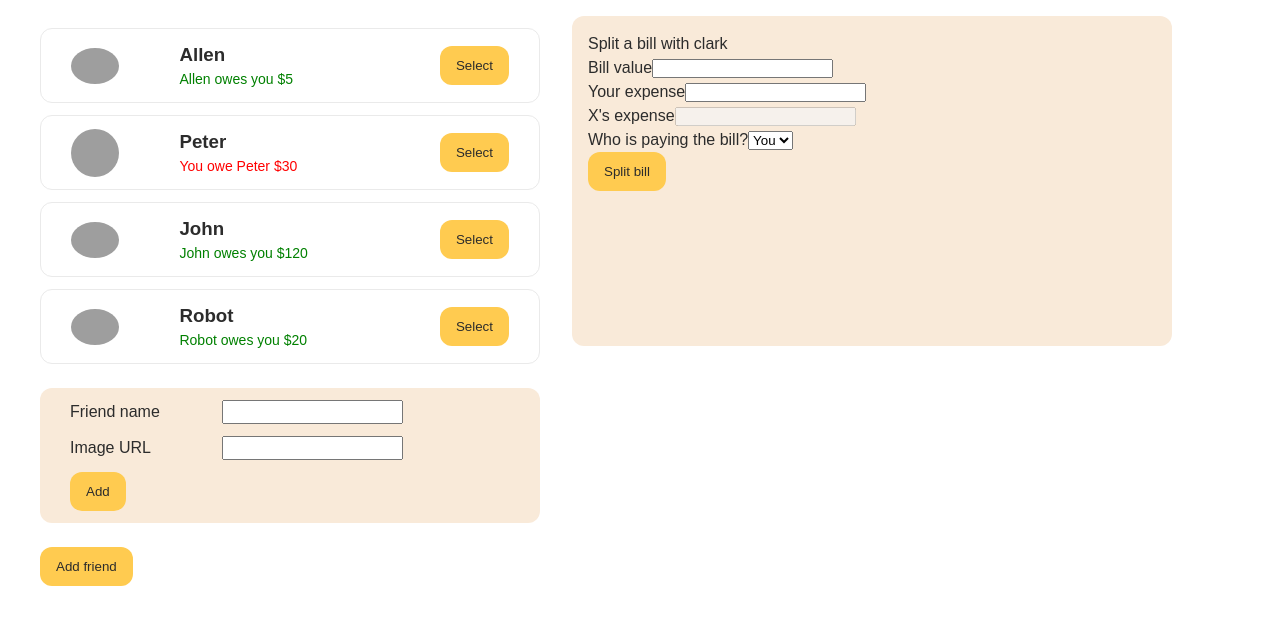
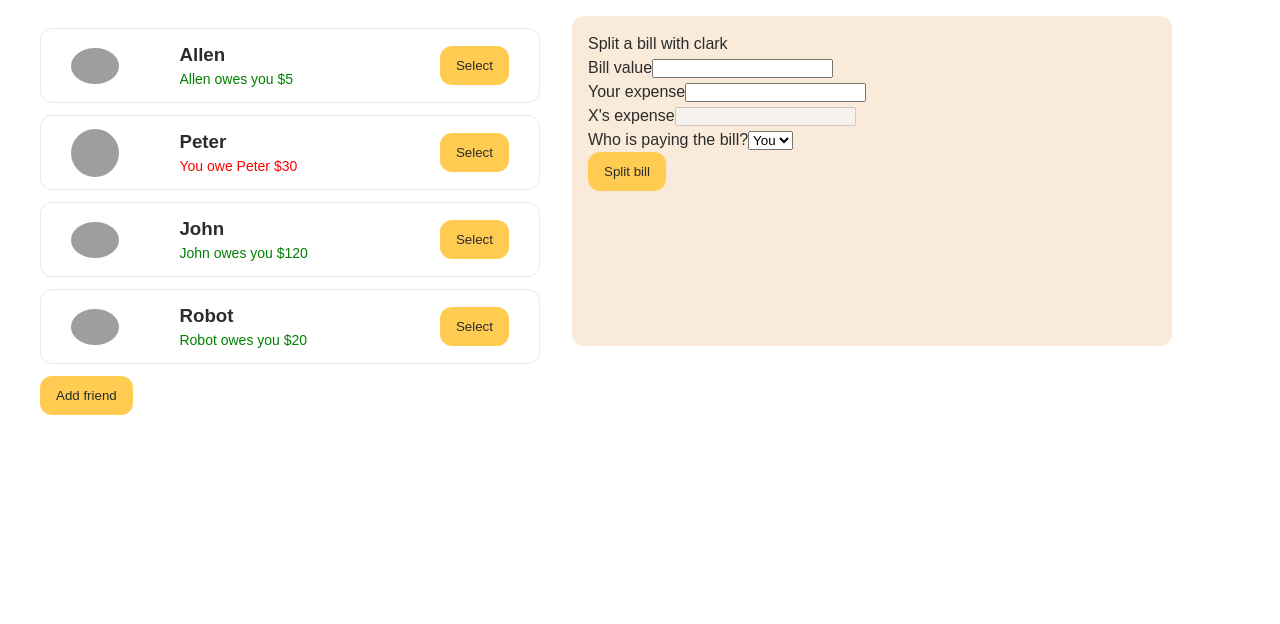
Before and after one commit to ariantershnjakuu/list-friends, a React (Create React App) app: page / in a window 1280 px wide. Shown: the top 624 px of the page. Built offline with nearby package versions, Linux system fonts and the light colour scheme; grey boxes are pictures that could not be loaded.

Commit message:
Add friend in the friend list

```diff
--- a/src/App.tsx
+++ b/src/App.tsx
@@ -5,14 +5,28 @@ import FormAddFriend from "./components/FormAddFriend";
 import Button from "./components/AddButton";
 import "./index.css";
 import FormSplitBill from "./components/FormSplitBill";
+import { useState } from "react";
 
 function App() {
+  const [showAdd, setShowAdd] = useState(false);
+  const [friend, setFriend] = useState(initialFriend);
+
+  const handleShowAdd = () => {
+    setShowAdd((show) => !show);
+  };
+
+  const handleAddFriend = (newFriend: any) => {
+    setFriend((prev) => [...prev, newFriend]);
+    setShowAdd(false);
+  };
   return (
     <div className="App">
       <div style={{ padding: "0 0 0 24px" }}>
-        <FriendList friends={initialFriend} />
-        <FormAddFriend />
-        <Button>Add friend</Button>
+        <FriendList friends={friend} />
+        {showAdd && <FormAddFriend onAddFriend={handleAddFriend} />}
+        <div onClick={handleShowAdd}>
+          <Button>{showAdd ? "Close" : "Add friend"}</Button>
+        </div>
       </div>
       <FormSplitBill />
     </div>
--- a/src/components/AddButton.tsx
+++ b/src/components/AddButton.tsx
@@ -8,7 +8,9 @@ interface AddButtonProps {
 const AddButton: React.FC<AddButtonProps> = ({ children }) => {
   return (
     <div>
-      <button className="select-button">{children}</button>
+      <button type="submit" className="select-button">
+        {children}
+      </button>
     </div>
   );
 };
--- a/src/components/FormAddFriend.tsx
+++ b/src/components/FormAddFriend.tsx
@@ -1,24 +1,53 @@
 import React from "react";
 import Button from "./AddButton";
 import "../style/friend.css";
+import { useState } from "react";
 
-interface FormAddFriendProps {}
+interface FormAddFriendProps {
+  onAddFriend: (newFriend: any) => void;
+}
 
-const FormAddFriend: React.FC<FormAddFriendProps> = () => {
+const FormAddFriend: React.FC<FormAddFriendProps> = ({ onAddFriend }) => {
+  const [name, setName] = useState("");
+  const [image, setImage] = useState("");
+
+  const handleSubmit = (e: any) => {
+    e.preventDefault();
+    const newFriend = {
+      name,
+      image,
+      balance: 0,
+      id: crypto.randomUUID(),
+    };
+
+    onAddFriend(newFriend);
+  };
   return (
     <div>
-      <form action="" className="form-add-friend">
+      <form action="" className="form-add-friend" onSubmit={handleSubmit}>
         <div style={{ display: "flex", gap: "32px" }}>
           <label htmlFor="" style={{ width: "120px" }}>
             Friend name
           </label>
-          <input type="text" name="" id="" />
+          <input
+            type="text"
+            name=""
+            id=""
+            value={name}
+            onChange={(e) => setName(e.target.value)}
+          />
         </div>
         <div style={{ display: "flex", gap: "32px" }}>
           <label htmlFor="" style={{ width: "120px" }}>
             Image URL
           </label>
-          <input type="text" />
+          <input
+            type="text"
+            name=""
+            id=""
+            value={image}
+            onChange={(e) => setImage(e.target.value)}
+          />
         </div>
         <Button>Add</Button>
       </form>
```
